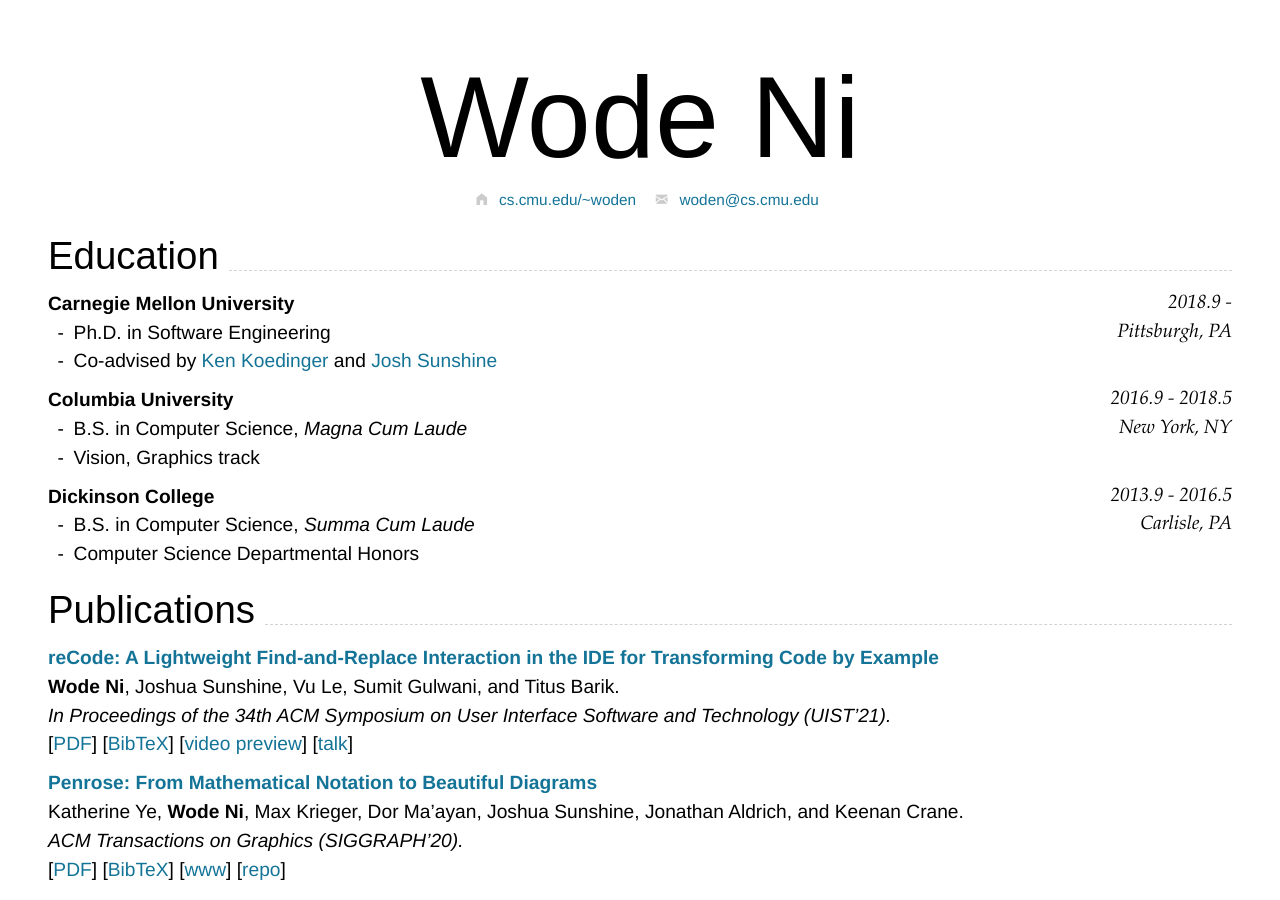
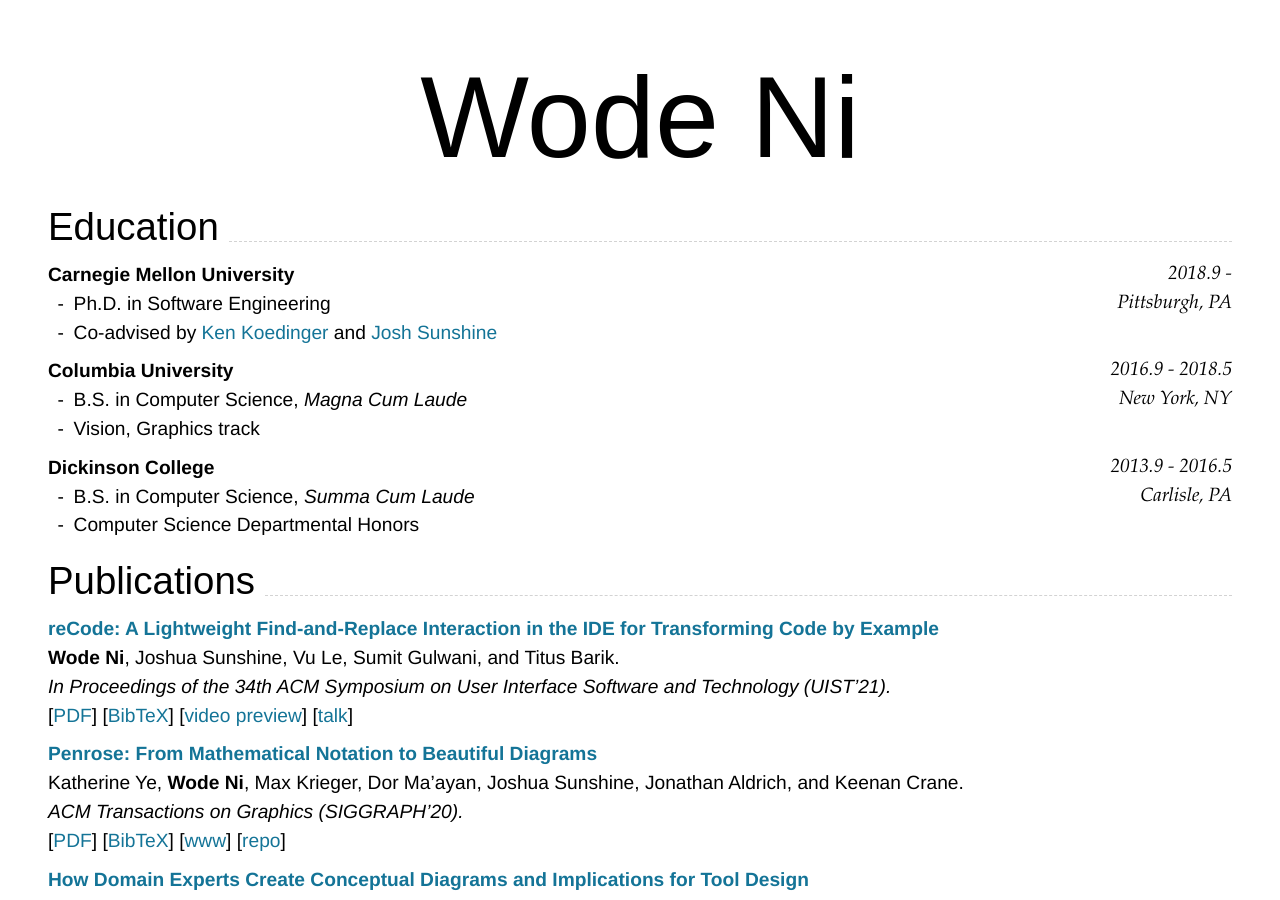
Before and after one commit to wodeni/nimo-markdown-cv, a Jekyll site: the page built from index.md, in a window 1280 px wide and 900 px high. Built offline with Jekyll 4.4.1, drawn with Linux system fonts in a browser that asks for light colours; nearby versions of some CDN libraries.

Commit message:
Update index.md

```diff
--- a/index.md
+++ b/index.md
@@ -1,12 +1,11 @@
 ---
 layout: cv
-title: Wode "Nimo" Ni
-email:
-  url: mailto:woden@cs.cmu.edu
-  text: woden@cs.cmu.edu
-homepage:
-  url: http://cs.cmu.edu/~woden
-  text: cs.cmu.edu/~woden
+title: 莫政辉
+邮箱:
+  url: mailto:artxom@outlook.com
+  text: artxom@outlook.com
+手机:
+  text: 13262552091
 ---
 
 # Wode **Ni**
```
